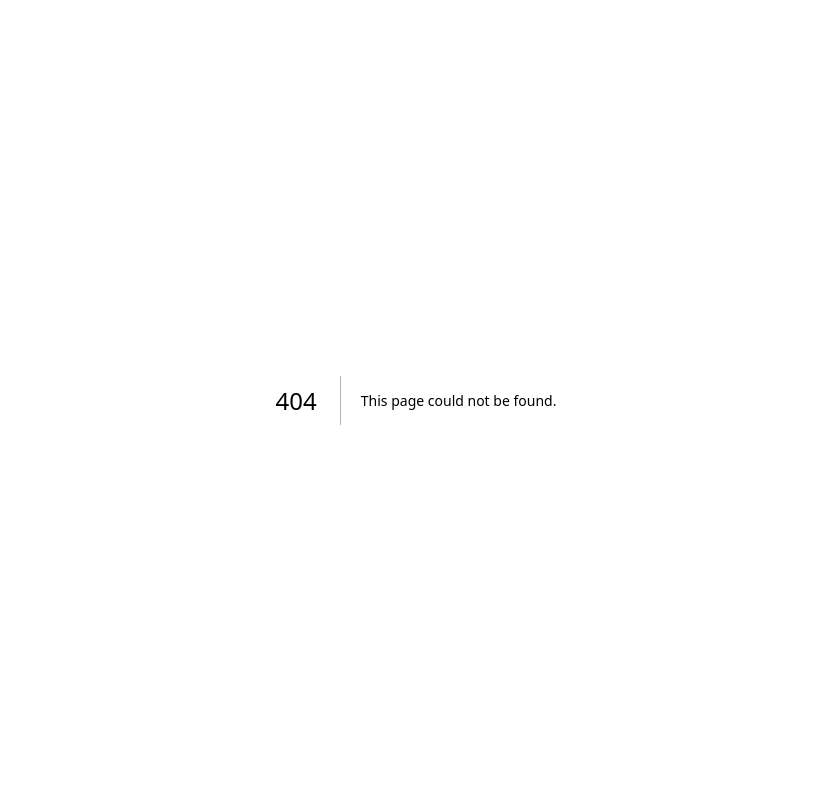
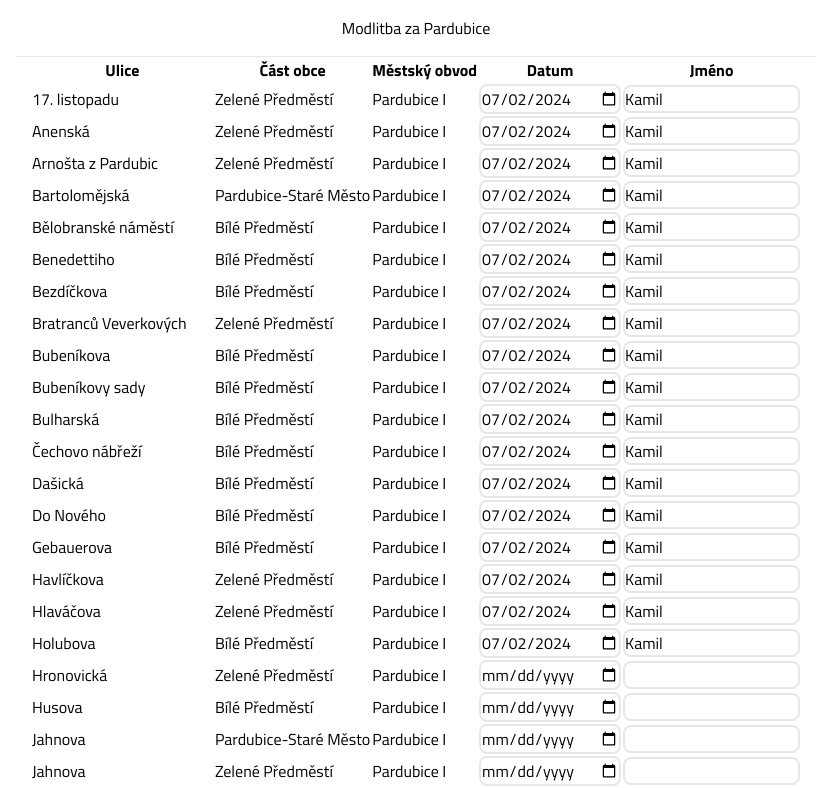
Before and after one commit to petrkucerak/modlitbyzaulice, a Next.js app: page /form in a window 1280 px wide. Before the commit this address had no page. Shown: the top 788 px of the page, without its empty margins (224-1055 px from the left). Built offline with nearby package versions, Linux system fonts and the light colour scheme.

Commit message:
Create page for edit data

```diff
--- /dev/null
+++ b/app/form/page.js
@@ -0,0 +1,16 @@
+import Footer from "@/components/layout/footer";
+import Header from "@/components/layout/header";
+import Main from "@/components/layout/main";
+import Table from "@/components/table/table";
+
+export default function Home() {
+  return (
+    <Main>
+      <Header />
+      <div className="flex flex-col w-[90vw] max-w-[800px]">
+        <Table />
+      </div>
+      <Footer />
+    </Main>
+  );
+}
--- /dev/null
+++ b/components/table/table.js
@@ -0,0 +1,113 @@
+"use client";
+import { streets } from "@/data/streets_with_coordinates";
+import { useState } from "react";
+
+export default function Table() {
+  let newData = streets;
+
+  function updateDate(key, date) {
+    // find element
+    let index = newData.findIndex(
+      (street) =>
+        street.street_name === key.street_name &&
+        street.borough_name === key.borough_name &&
+        street.district_name === key.district_name
+    );
+    // set new value
+    newData[index].status = date;
+  }
+  function updateName(key, name) {
+    // find element
+    let index = newData.findIndex(
+      (street) =>
+        street.street_name === key.street_name &&
+        street.borough_name === key.borough_name &&
+        street.district_name === key.district_name
+    );
+    // set new value
+    newData[index].name = name;
+  }
+  function downloadFile() {
+    const data =
+      "data:text/json;charset=utf-8," +
+      encodeURIComponent("export const streets = " + JSON.stringify(newData));
+    const downloadAnchorNode = document.createElement("a");
+    downloadAnchorNode.setAttribute("href", data);
+    downloadAnchorNode.setAttribute("download", "streets_with_coordinates.js");
+    document.body.appendChild(downloadAnchorNode); // required for Firefox
+    downloadAnchorNode.click();
+    downloadAnchorNode.remove();
+  }
+  return (
+    <div className="flex flex-col items-center justify-between">
+      <table>
+        <thead>
+          <tr>
+            <th>Ulice</th>
+            <th>Část obce</th>
+            <th>Městský obvod</th>
+            <th>Datum</th>
+            <th>Jméno</th>
+          </tr>
+        </thead>
+        <tbody>
+          {streets.map((street) => {
+            const [name, setName] = useState(street.name);
+            const [date, setDate] = useState(street.status);
+            return (
+              <tr
+                key={`${street.street_name}-${street.borough_name}-${street.district_name}`}
+              >
+                <td>{street.street_name}</td>
+                <td>{street.district_name}</td>
+                <td>{street.borough_name}</td>
+                <td>
+                  <input
+                    type="date"
+                    className="border-2 rounded-lg"
+                    value={date}
+                    onChange={(e) => (
+                      setDate(e.target.value),
+                      updateDate(
+                        {
+                          street_name: street.street_name,
+                          borough_name: street.borough_name,
+                          district_name: street.district_name,
+                        },
+                        e.target.value
+                      )
+                    )}
+                  />
+                </td>
+                <td>
+                  <input
+                    type="text"
+                    className="border-2 rounded-lg"
+                    value={name}
+                    onChange={(e) => (
+                      setName(e.target.value),
+                      updateName(
+                        {
+                          street_name: street.street_name,
+                          borough_name: street.borough_name,
+                          district_name: street.district_name,
+                        },
+                        e.target.value
+                      )
+                    )}
+                  />
+                </td>
+              </tr>
+            );
+          })}
+        </tbody>
+      </table>
+      <button
+        className="my-8 border border-stone-800 hover:bg-stone-800 transition hover:text-white p-2 px-4 rounded-2xl w-fit cursor-pointer"
+        onClick={() => downloadFile()}
+      >
+        Stáhnout soubor
+      </button>
+    </div>
+  );
+}
```
Also changed, not shown: data/streets_with_coordinates.js.
